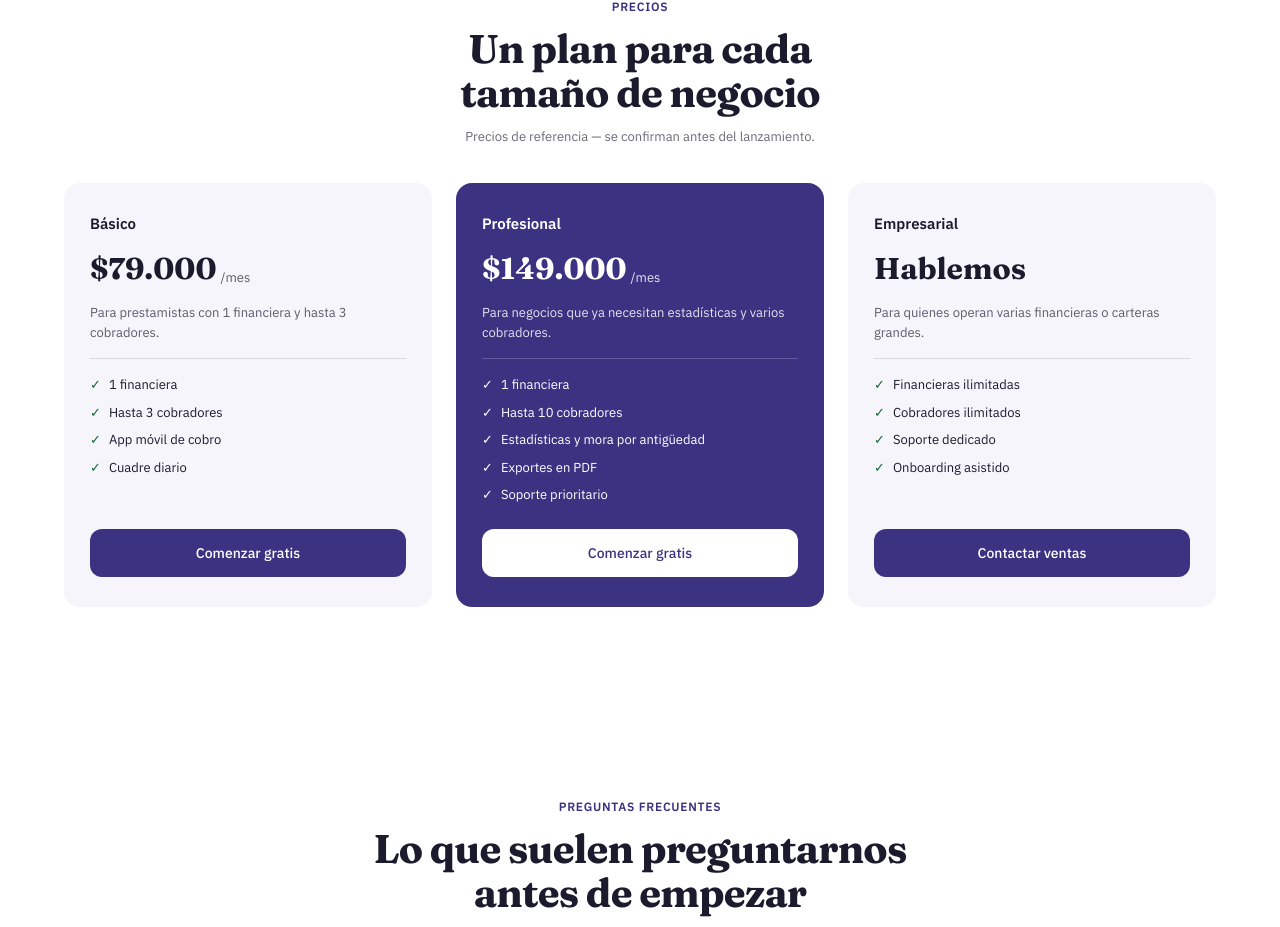
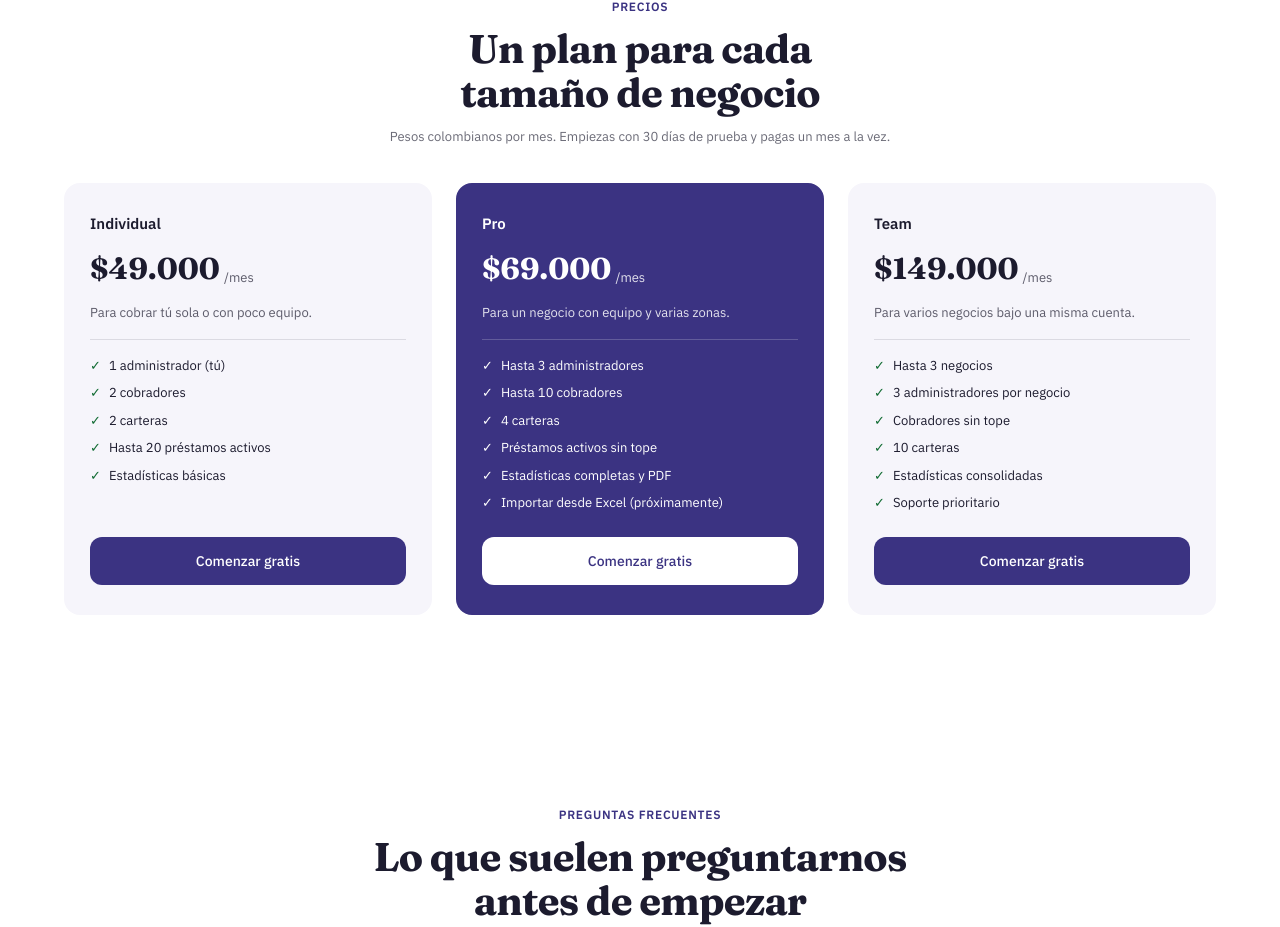
Before and after one commit to fiaro-app/web, a Next.js app: page / in a window 1280 px wide. Shown: the part 2699-3626 px from the top of the page. Built offline with nearby package versions, Linux system fonts and the light colour scheme; no server answers.

Commit message:
feat(landing): show the agreed Individual, Pro and Team plans

```diff
--- a/src/content/landing.ts
+++ b/src/content/landing.ts
@@ -1,3 +1,5 @@
+import { PLAN_OFFERS } from '@/content/plans';
+import { formatCop } from '@/lib/amount';
 import type { LandingNavLink } from '@/components/organisms/LandingNav';
 import type { PreviewBar, PreviewKpi } from '@/components/organisms/DashboardPreview';
 import type { FeatureItem } from '@/components/organisms/FeaturesSection';
@@ -201,50 +203,21 @@ export const HOW_IT_WORKS = {
   ],
 } satisfies { title: string; steps: readonly StepItem[] };
 
+/** Los planes de la portada salen de `PLAN_OFFERS`, la misma lista que ve quien paga en «Plan y pagos»: un solo lugar para precios y topes. */
 export const PRICING = {
   eyebrow: 'Precios',
   title: 'Un plan para cada tamaño de negocio',
-  note: 'Precios de referencia — se confirman antes del lanzamiento.',
-  plans: [
-    {
-      name: 'Básico',
-      price: '$79.000',
-      period: '/mes',
-      description: 'Para prestamistas con 1 financiera y hasta 3 cobradores.',
-      features: ['1 financiera', 'Hasta 3 cobradores', 'App móvil de cobro', 'Cuadre diario'],
-      ctaLabel: 'Comenzar gratis',
-      ctaHref: LANDING_ROUTES.signup,
-    },
-    {
-      name: 'Profesional',
-      price: '$149.000',
-      period: '/mes',
-      description: 'Para negocios que ya necesitan estadísticas y varios cobradores.',
-      features: [
-        '1 financiera',
-        'Hasta 10 cobradores',
-        'Estadísticas y mora por antigüedad',
-        'Exportes en PDF',
-        'Soporte prioritario',
-      ],
-      ctaLabel: 'Comenzar gratis',
-      ctaHref: LANDING_ROUTES.signup,
-      highlighted: true,
-    },
-    {
-      name: 'Empresarial',
-      price: 'Hablemos',
-      description: 'Para quienes operan varias financieras o carteras grandes.',
-      features: [
-        'Financieras ilimitadas',
-        'Cobradores ilimitados',
-        'Soporte dedicado',
-        'Onboarding asistido',
-      ],
-      ctaLabel: 'Contactar ventas',
-      ctaHref: LANDING_ROUTES.contact,
-    },
-  ],
+  note: 'Pesos colombianos por mes. Empiezas con 30 días de prueba y pagas un mes a la vez.',
+  plans: PLAN_OFFERS.map((offer) => ({
+    name: offer.name,
+    price: formatCop(offer.monthlyPrice),
+    period: '/mes',
+    description: offer.tagline,
+    features: offer.features,
+    ctaLabel: 'Comenzar gratis',
+    ctaHref: LANDING_ROUTES.signup,
+    highlighted: offer.code === 'PRO',
+  })),
 } satisfies { eyebrow: string; title: string; note: string; plans: readonly PlanCardProps[] };
 
 export const CTA_BAND = {
```
Also changed, not shown: 1 other file (tests, documents, lock files or other folders).
